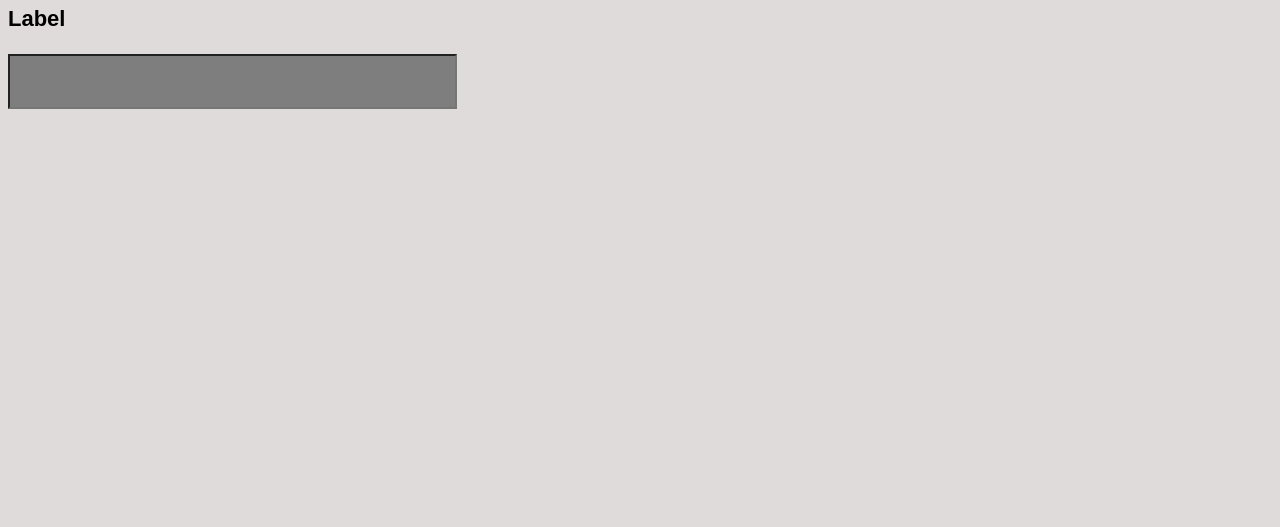
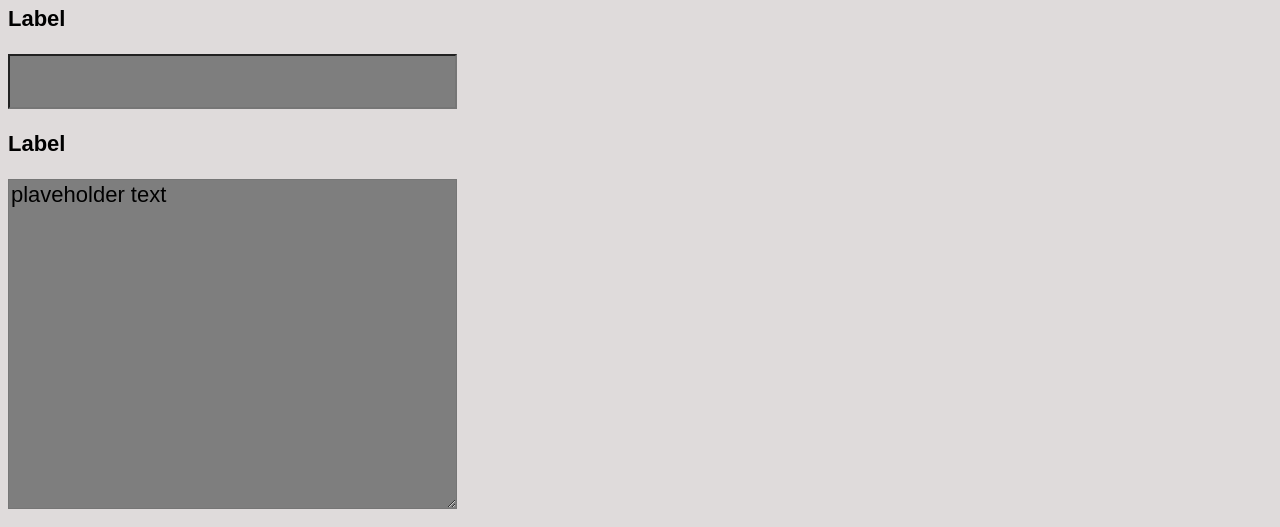
Before and after one commit to Ahallard/DS-assigment-2, a website: page scss/componets/inputs/inputs.html in a window 1280 px wide. Shown: the part 273-800 px from the top of the page. Drawn offline with Linux system fonts and the light colour scheme.

Commit message:
textarea update

```diff
--- a/scss/componets/inputs/_inputs.scss
+++ b/scss/componets/inputs/_inputs.scss
@@ -5,6 +5,15 @@
     color: $dark-text-color;
     width:449px;
     height:55px;
-     font-family: $font-family;
+    font-family: $font-family;
     font-size:$text-md-1;
 }
+.textarea{
+    background-color:$neutral-100;
+    color: $dark-text-color;
+    width:449px;
+    height:330px;
+    font-family: $font-family;
+    font-size:$text-md-1;
+
+}
--- a/scss/componets/inputs/inputs.html
+++ b/scss/componets/inputs/inputs.html
@@ -13,6 +13,10 @@
                 <p class="bold-1">Label</p>
                 <input type="text" name="input" class="input"/>
             </label>
+            <label>
+                <p class="bold-1">Label</p>
+                <textarea class="textarea">plaveholder text</textarea>
+            </label>
         </section>
 
     </body>
```
Also changed, not shown: css/style.css, 1 other file.
